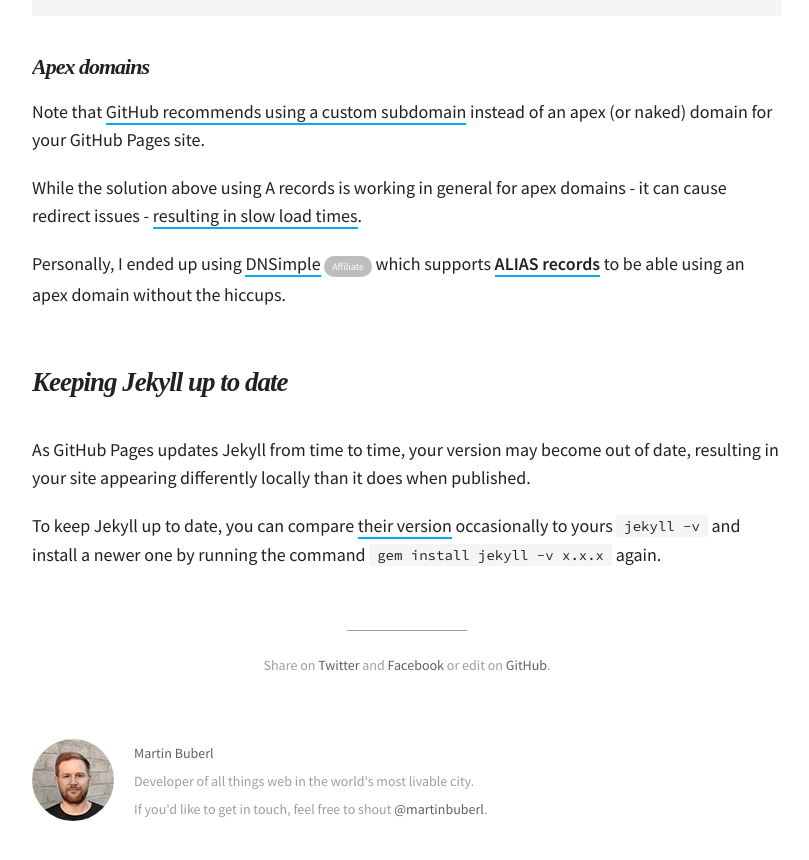
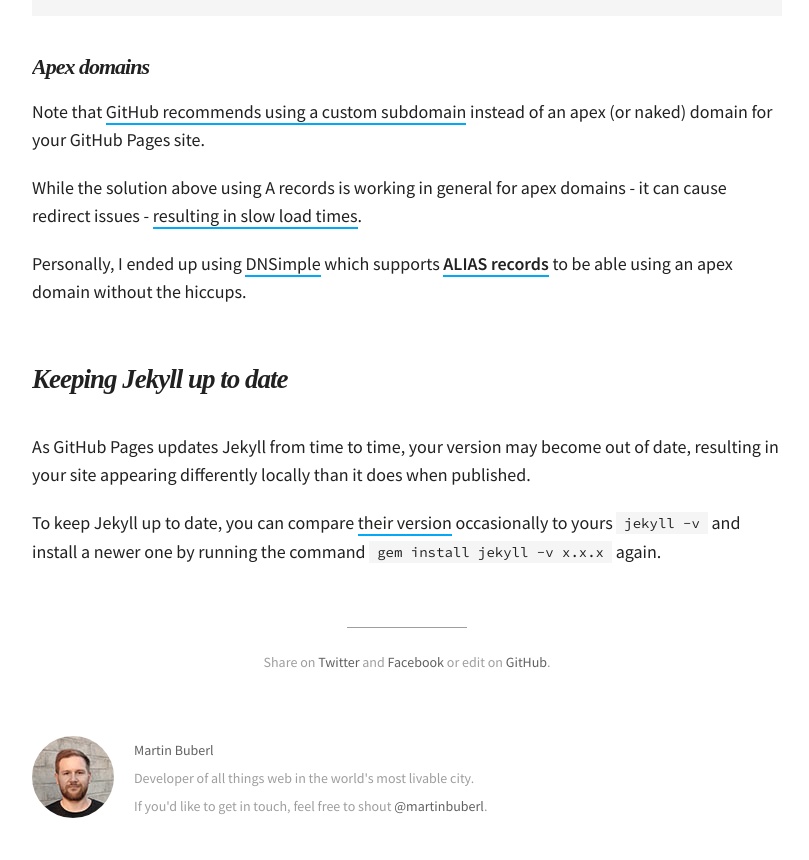
Before and after one commit to martinbuberl/martinbuberl.github.io, a Jekyll site: the page built from docs/_posts/2013-08-02-setup-jekyll-on-windows-and-host-it-on-github-pages.md, in a window 1280 px wide and 900 px high, scrolled down 5937 px. Shown: the top 860 px of the window, without its empty margins (233-1042 px from the left). Built offline with Jekyll 4.4.1, drawn with Linux system fonts in a browser that asks for light colours; nearby versions of some CDN libraries; some web fonts are replaced.

Commit message:
Removed affiliate tracking link

```diff
--- a/docs/_posts/2013-08-02-setup-jekyll-on-windows-and-host-it-on-github-pages.md
+++ b/docs/_posts/2013-08-02-setup-jekyll-on-windows-and-host-it-on-github-pages.md
@@ -141,7 +141,7 @@ Note that <a target="_blank" href="https://help.github.com/en/github/working-wit
 
 While the solution above using A records is working in general for apex domains - it can cause redirect issues - <a target="_blank" href="https://news.ycombinator.com/item?id=7738293">resulting in slow load times</a>.
 
-Personally, I ended up using <a target="_blank" class="affiliate" href="https://dnsimple.com/r/4e99a03af0e208">DNSimple</a> which supports <a target="_blank" href="https://help.github.com/articles/tips-for-configuring-an-a-record-with-your-dns-provider#configuring-an-alias-or-aname-record-with-your-dns-provider">**ALIAS records**</a> to be able using an apex domain without the hiccups.
+Personally, I ended up using <a target="_blank" href="https://dnsimple.com/">DNSimple</a> which supports <a target="_blank" href="https://help.github.com/articles/tips-for-configuring-an-a-record-with-your-dns-provider#configuring-an-alias-or-aname-record-with-your-dns-provider">**ALIAS records**</a> to be able using an apex domain without the hiccups.
 
 <h2 id="keeping-jekyll-up-to-date" class="has-permalink">Keeping Jekyll up to date<a class="permalink" title="Permalink" href="#keeping-jekyll-up-to-date">#</a></h2>
 
```
